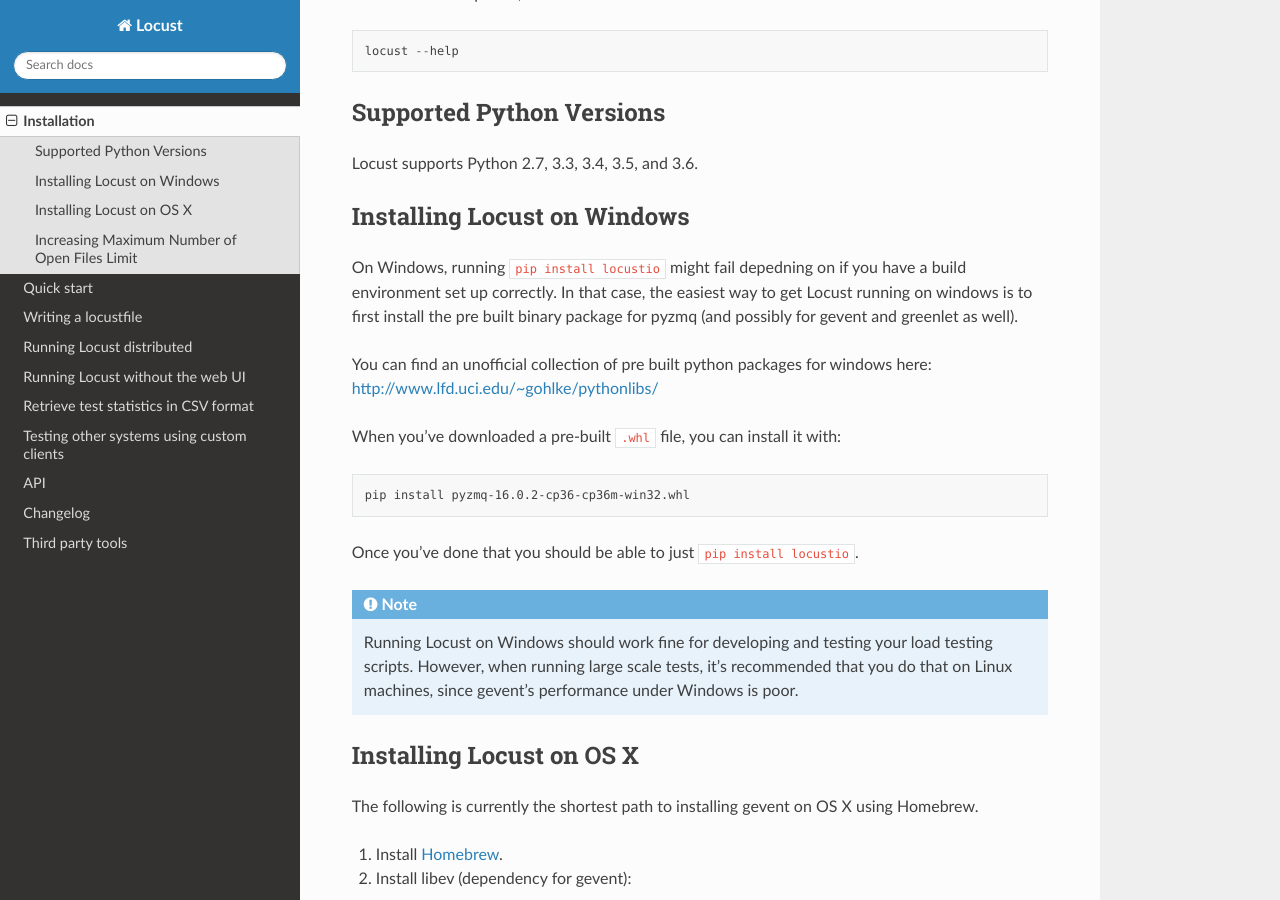
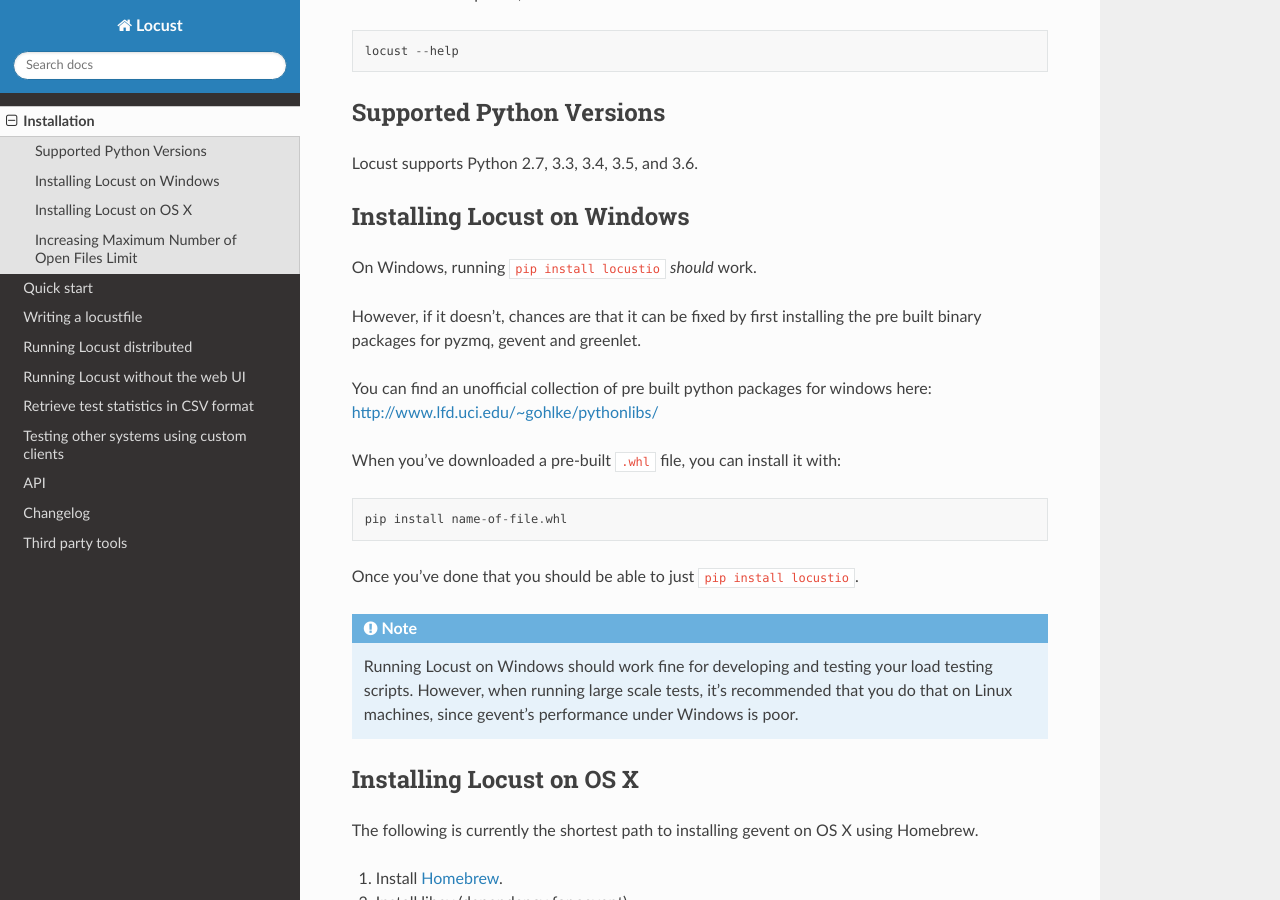
Before and after one commit to locustio/locust, a Sphinx documentation site: the page built from docs/installation.rst, in a window 1280 px wide and 900 px high, scrolled down 365 px. Built offline with Sphinx 7.4.7 and the Read the Docs theme 2.0.0, drawn with Linux system fonts in a browser that asks for light colours; pages that are not in the unit, such as notebooks, are missing from menus.

Commit message:
Better installation instructions for Windows

```diff
--- a/docs/installation.rst
+++ b/docs/installation.rst
@@ -25,16 +25,17 @@
 Installing Locust on Windows
 ----------------------------
 
-On Windows, running ``pip install locustio`` might fail depedning on if you have a build environment
-set up correctly. In that case, the easiest way to get Locust running on windows is to first install
-the pre built binary package for pyzmq (and possibly for gevent and greenlet as well).
+On Windows, running ``pip install locustio`` *should* work.
+
+However, if it doesn't, chances are that it can be fixed by first installing
+the pre built binary packages for pyzmq, gevent and greenlet.
 
 You can find an unofficial collection of pre built python packages for windows here:
 `http://www.lfd.uci.edu/~gohlke/pythonlibs/ <http://www.lfd.uci.edu/~gohlke/pythonlibs/>`_
 
 When you've downloaded a pre-built ``.whl`` file, you can install it with::
 
-    pip install pyzmq‑16.0.2‑cp36‑cp36m‑win32.whl
+    pip install name-of-file.whl
 
 Once you've done that you should be able to just ``pip install locustio``.
 
```
